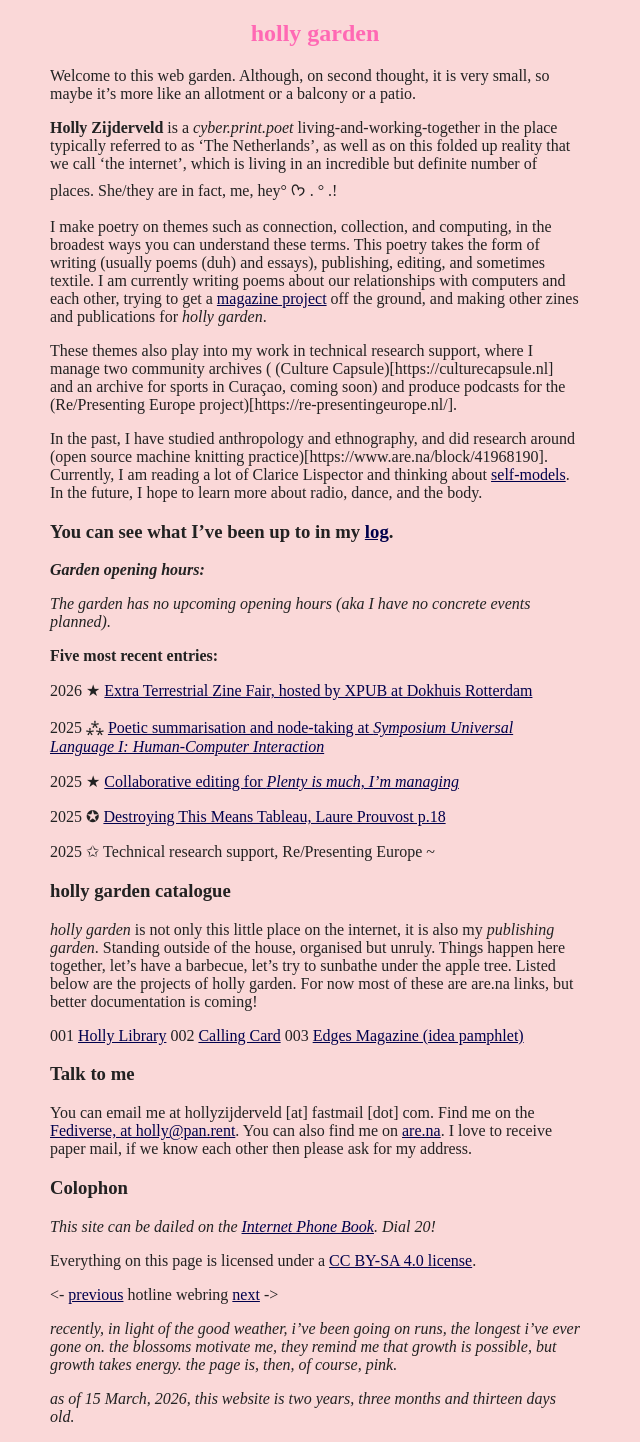
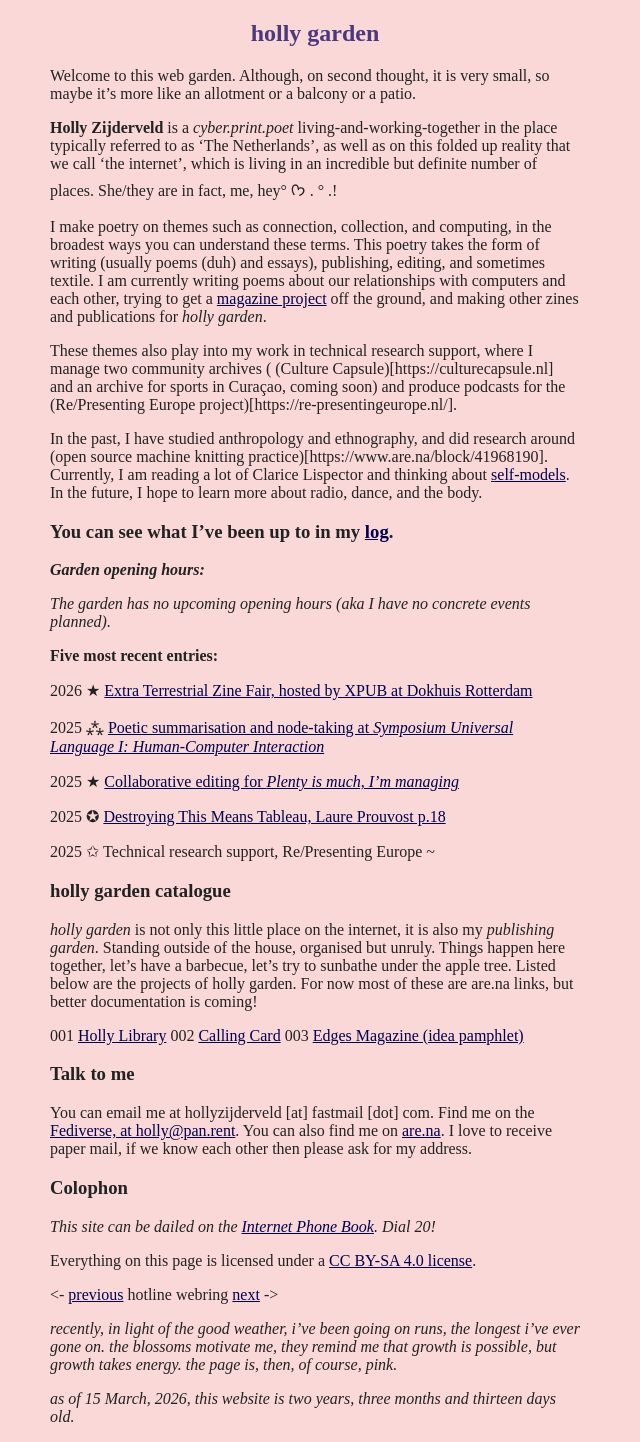
Before and after one commit to hollyz1jderveld/hollyz1jderveld.github.io, a Jekyll site: the page built from index.md, in a window 1280 px wide. Shown: the whole page, without its empty margins (0-640 px from the left). Built offline with Jekyll 4.4.1, drawn with Linux system fonts in a browser that asks for light colours; some web fonts are replaced; Markdown is read by kramdown in place of the engine named in the settings; our own code applies the rules of GitHub Pages for plain Markdown files.

Commit message:
Update style.css

```diff
--- a/assets/css/style.css
+++ b/assets/css/style.css
@@ -6,7 +6,7 @@ body {
 }
 
 h2 {
-    color: #ff69b4;
+    color: #4b387d;
     text-align: center;
 }
 
```
